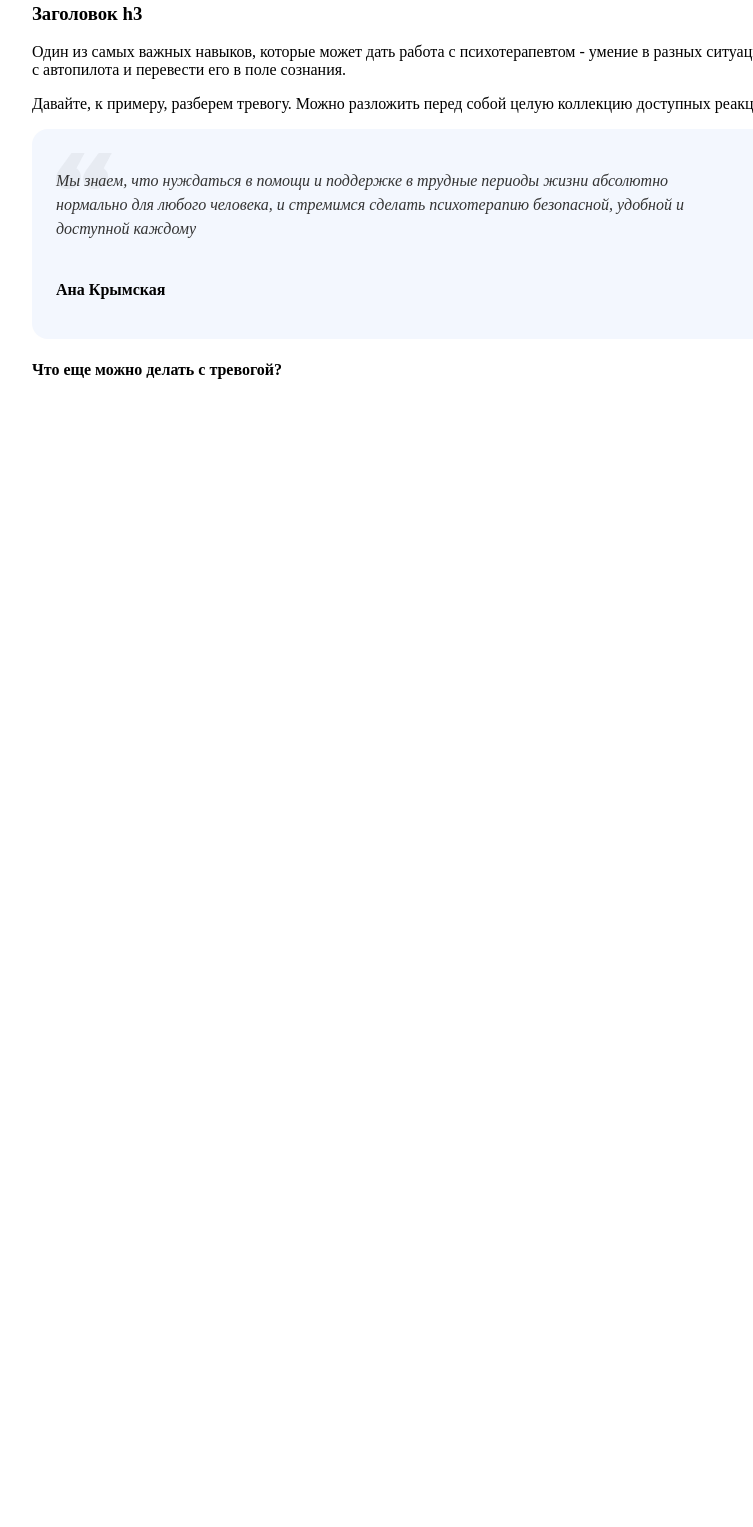
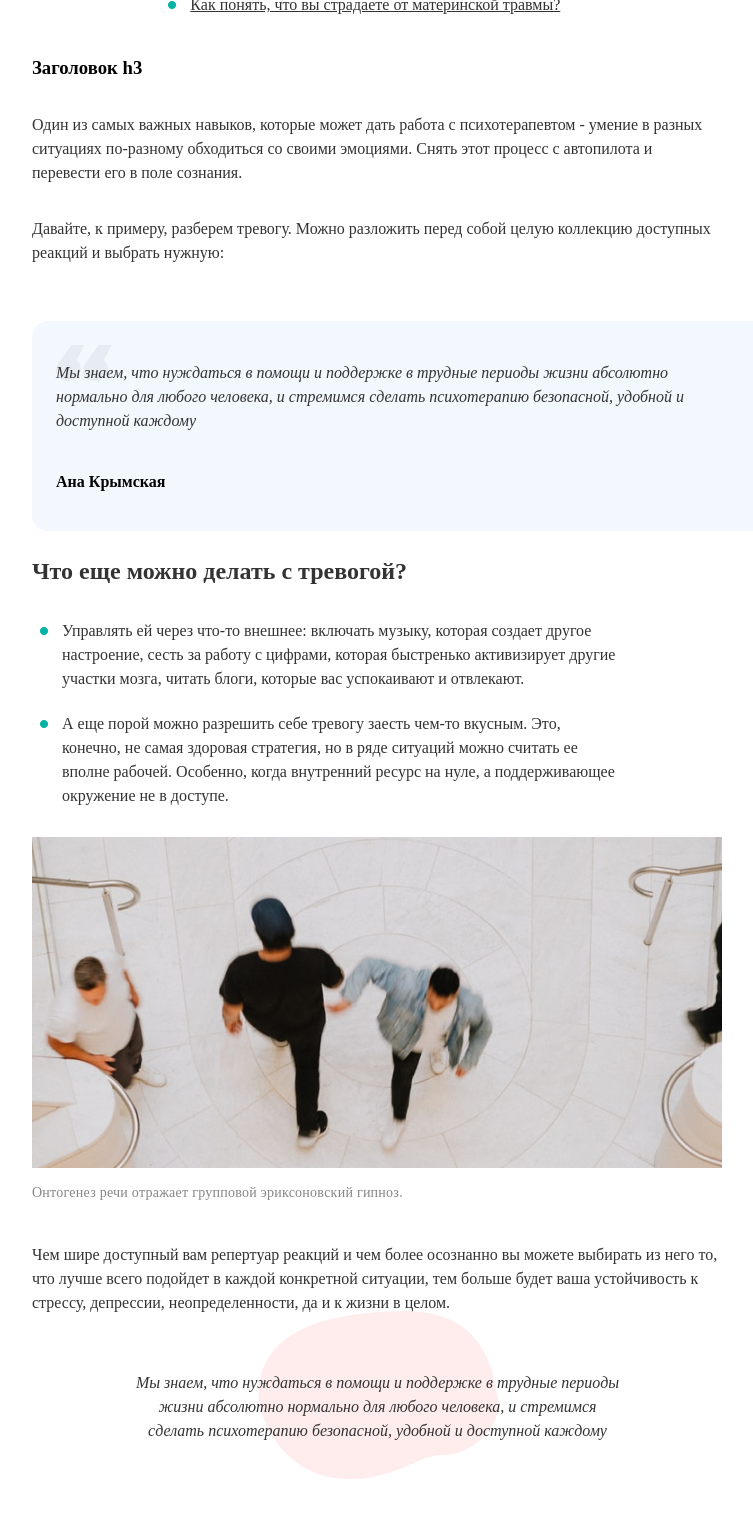
Before and after one commit to Madina-DI/youtalk, a plain HTML site: page index2.html in a window 1280 px wide. Shown: the part 1066-2593 px from the top of the page, without its empty margins (8-761 px from the left). Before the commit the page ends 1474 px from the top, so only its background shows below. Drawn offline with Linux system fonts and the light colour scheme.

Commit message:
icons in the navigator and in the article

```diff
--- a/css/style.css
+++ b/css/style.css
@@ -3,7 +3,7 @@ body {
     display: grid;
 }
 
-.main-nav {
+.main-nav-basic {
     display: flex;
     gap: 8px;
     margin-left: 126px;
@@ -13,7 +13,7 @@ body {
 .main-nav-basic-page {
     display: flex;
     align-items: center;
-    gap: 8px;
+    /* gap: 4px; */
 }
 
 .main_basic_page {
@@ -25,15 +25,15 @@ body {
 .main-nav-icon {
     display: flex;
     width: 16px;
-    align-items: center;
+    justify-content: center;
 }
 
-.main-nav-icon-inside {
+/* .main-nav-icon-inside {
     width: 9.375px;
     height: 4.688px;
     border: 1px;
     align-items: center;
-}
+} */
 
 /* .main-nav-icon-outside { */
     /* width: 20px; */
@@ -44,7 +44,7 @@ body {
 .main-nav-blog-page {
     display: flex;
     align-items: center;
-    gap: 8px;
+    gap: 4px;
 }
 
 .logo {
@@ -122,16 +122,14 @@ body {
     gap: 8px;
 }
 
-/* .main-nav-basic-page {} */
-
 .main_basic_page {
     display: flex;
-    align-items: center;
+    /* align-items: center; */
     gap: 4px;
     padding: 0px 8px 4px;
     box-sizing: border-box;
     width: 71px;
-    height: 18px;
+    /* height: 18px; */
 }
 
 .main_basic_page_icon {
@@ -162,6 +160,12 @@ body {
    font-style: normal;
    font-weight: 700;
    line-height: 56px; /* 116.667% */
+}
+
+main {
+    padding-left: 120px;
+    padding-right: 120px;
+    width: 1200px;
 }
 
 .article {
@@ -207,10 +211,6 @@ body {
     margin-right: 8px;
 }
 
-.blog-article-date {
-
-}
-
 .blog-article-image {
     display: flex;
 }
@@ -220,7 +220,9 @@ body {
     flex-direction: column;
     justify-content: flex-start;
     width: 588px;
-    height: 274px;
+    /* height: 274px; */
+    gap: 16px;
+
 }
 
 .article-content {
@@ -234,6 +236,7 @@ body {
 }
 
 .article-text-content {
+    display: flex;
     color: #333;
     font-family: Montserrat sans-serif;
     font-size: 16px;
@@ -247,8 +250,6 @@ body {
     /* margin-left: 20px; Нижний отступ после <br> */
 /* } */
 
-.article-text {}
-
 .article-quote {
     border-radius: 16px;
     background: var(--blue-b-80, #F3F7FE);
@@ -261,6 +262,13 @@ body {
     gap: 8px;
 }
 
+.aritcle-quote-image {
+    background-size: 55.78px 36px;
+    background-position: 24px 24px;
+    background-image: url('../images/png/Vector.png');
+    background-repeat: no-repeat;
+}
+
 .article-quote-text {
     width: 642px;
     color: var(--text-primary, #333);
@@ -271,17 +279,41 @@ body {
     line-height: 24px; /* 150% */
 }
 
-main {
-    padding-left: 120px;
-    padding-right: 120px;
-    width: 1200px;
+.article-text-title {
+    display: flex;
+    width: 690px;
+    flex-direction: column;
+    align-items: flex-start;
+    gap: 16px;
 }
 
-.aritcle-quote-image {
-    background-size: 55.78px 36px;
-    background-position: 24px 24px;
-    background-image: url('../images/png/Vector.png');
-    background-repeat: no-repeat;
+.article-text-title-anxiety {
+    color: var(--text-primary, #333);
+    /* H3 24:32 */
+   font-family: Montserrat sans-serif;
+   font-size: 24px;
+   font-style: normal;
+   font-weight: 700;
+   line-height: 32px; /* 133.333% */
+   /* padding-left: 30px; */
+   margin-top: 24px;
+   margin-bottom: 0px;
+   padding: 0px;
+
+}
+
+.article-text-anxiety {
+    color: var(--text-primary, #333);
+    font-family: Montserrat sans-serif;
+    font-size: 16px;
+    font-style: normal;
+    font-weight: 500;
+    line-height: 24px; /* 150% */
+    gap: 16px;
+    margin-bottom: 24px;
+    padding: 0px;
+    display: flex;
+    flex-direction: column;
 }
 
 .green-bullet {
@@ -293,7 +325,7 @@ main {
     background-image: url('../images/png/bullet.png');
     background-repeat: no-repeat;
     background-size: 24px 24px; /* Set the size of the bullet image */
-    background-position: 0 center; /* Align the bullet vertically centered with the text */
+    /* background-position: 0 center; Align the bullet vertically centered with the text */
     padding-left: 30px; /* Space for the bullet image, adjust as needed */
     margin-bottom: 5px; /* Optional: Add some space between list items */
     line-height: 24px; /* Match the line-height with the bullet image height */
@@ -314,6 +346,94 @@ main {
 
 .padding-left-120 {
     padding-left: 120px;
+}
+
+.article-title-h3 {
+    display: flex;
+    width: 690px;
+    flex-direction: column;
+    align-items: flex-start;
+    /* gap: 16px; */
+    margin-bottom: 40px;
+}
+
+.article-title-h3-text {
+    color: var(--text-primary, #333);
+    font-family: Montserrat;
+    font-size: 16px;
+    font-style: normal;
+    font-weight: 500;
+    line-height: 24px; /* 150% */
+}
+
+.image-above {
+    display: flex;
+    flex-direction: column;
+    gap: 16px;
+    width: 691px;
+    align-items: flex-start;
+    margin-bottom: 24px;
+    margin-right: 0px;
+}
+
+.image-above-text {
+    color: #868686;
+    /* xl/ text 3 */
+    font-family: Montserrat;
+    font-size: 14px;
+    font-style: normal;
+    font-weight: 400;
+    line-height: 130%; /* 18.2px */
+    letter-spacing: 0.25px;
+    margin: 0px;
+}
+
+.big-article-image {
+    display: flex;
+    flex-direction: column;
+    gap: 24px;
+    align-items: center;
+    width: 691px;
+}
+
+.big-article-text {
+    color: var(--text-primary, #333);
+    font-family: Montserrat;
+    font-size: 16px;
+    font-style: normal;
+    font-weight: 500;
+    line-height: 24px; /* 150% */
+}
+
+.big-article-text-image {
+    display: grid;
+    justify-content: center;
+    align-items: center;
+    position: relative;
+    grid-template-columns: 1fr;
+    grid-template-rows: 1fr;
+}
+
+.big-article-text-image-icon {
+    position: absolute;
+    z-index: 1;
+    width: 240px;
+    height: 168px;
+    padding: 24px 121px 48px 123px;
+    /* margin: 24px; */
+}
+
+.big-article-text-image-text {
+    z-index: 2;
+    /* position: absolute; */
+    width: 485px;
+    color: var(--text-primary, #333);
+    text-align: center;
+    font-family: Montserrat;
+    font-size: 16px;
+    font-style: italic;
+    font-weight: 400;
+    line-height: 24px; /* 150% */
 }
 
 .big-articles-container {
--- a/index2.html
+++ b/index2.html
@@ -27,7 +27,7 @@
         </nav>
     </header>
     <div class="separate"></div>
-    <div class="main-nav">
+    <div class="main-nav-basic">
         <div class="main-nav-basic-page">
             <div class="main_basic_page">
                 <a href="https://youtalk.ru/">
@@ -35,15 +35,8 @@
                 </a>
             </div>
             <div class="main-nav-icon">
-                <svg class="main-nav-icon-inside" xmlns="http://www.w3.org/2000/svg" width="6" height="12" viewBox="0 0 6 12" fill="none">
-                  <g clip-path="url(#clip-path)">
+                <svg  xmlns="http://www.w3.org/2000/svg" width="6" height="12" viewBox="0 0 6 12" fill="none">
                     <path d="M0.8125 10.6875L2.375 9.125L5.5 6L2.375 2.875L0.8125 1.3125" stroke="#333333" stroke-opacity="0.7" stroke-linecap="round" stroke-linejoin="round"/>
-                  </g>
-                  <defs>
-                    <clipPath id="clip-path">
-                      <path fill="#fff" transform="matrix(0 1 1 0 0 0)" d="M0 0h16v16H0z"></path>
-                    </clipPath>
-                  </defs>
                 </svg>
             </div>
         </div>
@@ -54,19 +47,12 @@
                 </a>
             </div>
             <div class="main-nav-icon">
-                <svg class="main-nav-icon-inside" xmlns="http://www.w3.org/2000/svg" width="6" height="12" viewBox="0 0 6 12" fill="none">
-                  <g clip-path="url(#clip-path)">
+                <svg xmlns="http://www.w3.org/2000/svg" width="6" height="12" viewBox="0 0 6 12" fill="none">
                     <path d="M0.8125 10.6875L2.375 9.125L5.5 6L2.375 2.875L0.8125 1.3125" stroke="#333333" stroke-opacity="0.7" stroke-linecap="round" stroke-linejoin="round"/>
-                  </g>
-                  <defs>
-                    <clipPath id="clip-path">
-                       <path fill="#fff" transform="matrix(0 1 1 0 0 0)" d="M0 0h16v16H0z"></path>
-                    </clipPath>
-                  </defs>
                 </svg>
             </div>
         </div>
-        <div class="main-nav-article">
+        <div class="main-nav-blog-page">
             <a href="https://youtalk.ru/blog/">
                 <span>Как не утонуть в тревоге и управлять своими страхами</span>
             </a>
@@ -86,7 +72,7 @@
         </div>
 
         <div>
-            <div class="article-text">
+            <div class="article-text-title">
                 <div class="article-text-content">
                     <h2 class="article-content"><strong>Содержание</strong></h2>
                         <ul class="article-text green-bullet">
@@ -101,11 +87,10 @@
                 </div>
             </div>
         </div>
-
-        <div>
+        <div class="article-title-h3">
             <h3>Заголовок h3</h3>
-                <p>Один из самых важных навыков, которые может дать работа с психотерапевтом - умение в разных ситуациях по-разному обходиться со своими эмоциями.  Снять этот процесс с автопилота и перевести его в поле сознания.</p>
-                <p>Давайте, к примеру, разберем тревогу. Можно разложить перед собой целую коллекцию доступных реакций и выбрать нужную:</p>
+                <p class="article-title-h3-text">Один из самых важных навыков, которые может дать работа с психотерапевтом - умение в разных ситуациях по-разному обходиться со своими эмоциями.  Снять этот процесс с автопилота и перевести его в поле сознания.</p>
+                <p class="article-title-h3-text">Давайте, к примеру, разберем тревогу. Можно разложить перед собой целую коллекцию доступных реакций и выбрать нужную:</p>
         </div>
         <div class="article-quote aritcle-quote-image">
             <div class="article-quote-text">
@@ -113,9 +98,35 @@
                 <p><strong>Ана Крымская</strong></p>
             </div>
         </div>
-        <div>
-            <h4>Что еще можно делать с тревогой?</h4>
+        <div class="article-text">
+            <h4 class="article-text-title-anxiety">Что еще можно делать с тревогой?</h4>
+                <ul class="article-text-anxiety green-bullet">
+                    <li class="green-bullet-li">Управлять ей через что-то внешнее: включать музыку, которая создает другое настроение, сесть за работу с цифрами, которая быстренько активизирует другие участки мозга, читать блоги, которые вас успокаивают и отвлекают.</li>
+                    <li class="green-bullet-li">А еще порой можно разрешить себе тревогу заесть чем-то вкусным. Это, конечно, не самая здоровая стратегия, но в ряде ситуаций можно считать ее вполне рабочей. Особенно, когда внутренний ресурс на нуле, а поддерживающее окружение не в доступе.</li>
+                </ul>
         </div>
+        <div class="image-above">
+            <img class="image-above-people" src="/images/png/Rectangle.png" alt="Image" width="690px" height="331px">
+            <p class="image-above-text">Онтогенез речи отражает групповой эриксоновский гипноз. </p>
+        </div>
+        <div class="big-article-image">
+            <p class="big-article-text">Чем шире доступный вам репертуар реакций и чем более осознанно вы можете выбирать из него то, что лучше всего подойдет в каждой конкретной ситуации, тем больше будет ваша устойчивость к стрессу, депрессии, неопределенности, да и к жизни в целом.</p>
+        <div class="big-article-text-image">
+            <div class="big-article-text-image-icon">
+                <svg xmlns="http://www.w3.org/2000/svg" width="241" height="168" viewBox="0 0 241 168" fill="none">
+                    <path d="M240.219 89.2085C228.379 -4.63565 166.261 -4.64452 101.174 3.03562C36.088 10.7158 8.49893 36.3869 1.55027 69.2546C-5.39839 102.122 22.3612 160.543 78.0336 167.097C133.706 173.652 162.074 142.299 184.985 143.914C207.896 145.529 244.044 119.5 240.219 89.2085Z" fill="#FFEDEE"/>
+                </svg>
+            </div>
+        <div class="big-article-text-image-text">
+            <p>Мы знаем, что нуждаться в помощи и поддержке в трудные периоды жизни абсолютно нормально для любого человека, и стремимся сделать психотерапию безопасной, удобной и доступной каждому</p>
+        </div>
+
+            </div>
+
+        </div>
+
+
+
 
 
     </main>
```
Also changed, not shown: images/png/Rectangle.png (added), images/png/Vector (1).png (added). Lines whose indentation alone changed are shown as unchanged.
